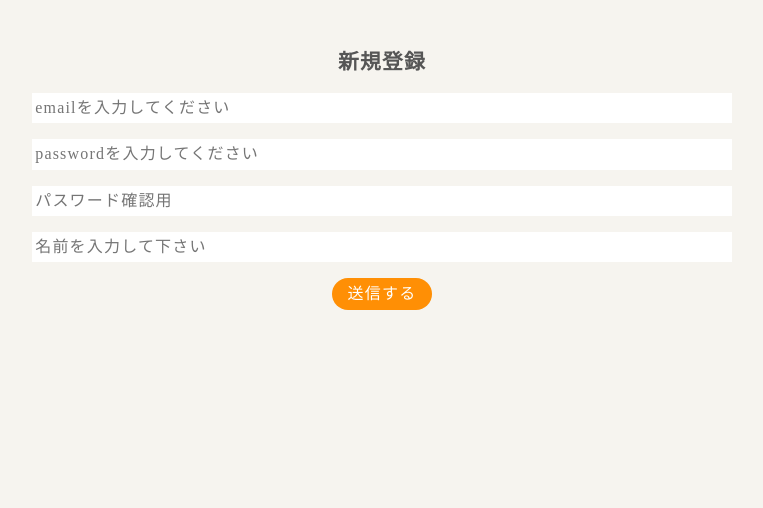
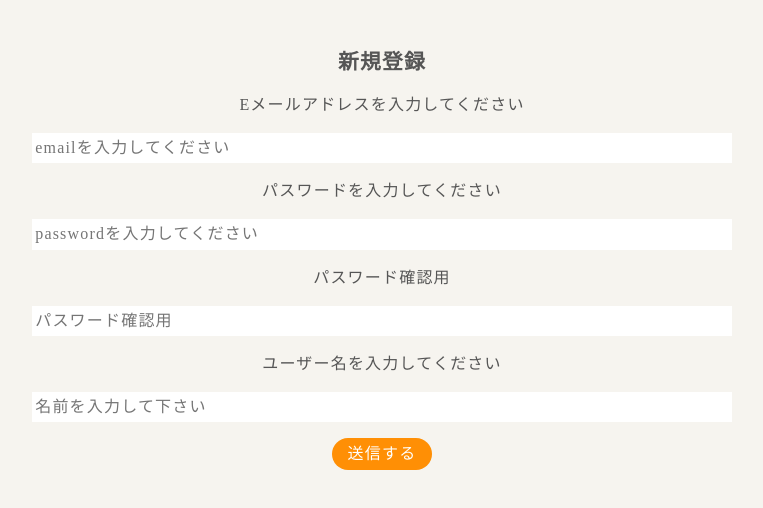
Before and after one commit to kousei1015/recipe-front-with-react, a React (Vite) app: page /signup in a window 1280 px wide. Shown: the top 508 px of the page, without its empty margins (258-1021 px from the left). Built offline with nearby package versions, Linux system fonts and the light colour scheme; no server answers.

Commit message:
add: ログインページと新規登録ページのinputフィールドの説明としてpタグを追加

```diff
--- a/src/routes/signin/route.lazy.tsx
+++ b/src/routes/signin/route.lazy.tsx
@@ -45,6 +45,7 @@ function SignIn () {
   return (
     <form onSubmit={handleSubmit(onSubmit)} className={styles.wrapper}>
       <h2>ログインフォーム</h2>
+      <p>Eメールを入力してください</p>
       <input
         type="text"
         {...register("email")}
@@ -56,6 +57,7 @@ function SignIn () {
           {errors.email?.message}
         </p>
       )}
+      <p>パスワードを入力してください</p>
       <input
         type="password"
         {...register("password")}
--- a/src/routes/signup/route.lazy.tsx
+++ b/src/routes/signup/route.lazy.tsx
@@ -47,6 +47,7 @@ function SignUp () {
   return (
     <form onSubmit={handleSubmit(onSubmit)} className={styles.wrapper}>
       <h2>新規登録</h2>
+      <p>Eメールアドレスを入力してください</p>
       <input
         type="text"
         {...register("email")}
@@ -57,6 +58,7 @@ function SignUp () {
           {errors.email?.message}
         </p>
       )}
+      <p>パスワードを入力してください</p>
       <input
         type="password"
         {...register("password")}
@@ -67,6 +69,7 @@ function SignUp () {
           {errors.password?.message}
         </p>
       )}
+      <p>パスワード確認用</p>
       <input
         type="password"
         {...register("password_confirmation")}
@@ -77,6 +80,7 @@ function SignUp () {
           {errors.password_confirmation.message}
         </p>
       )}
+      <p>ユーザー名を入力してください</p>
       <input
         type="text"
         {...register("name")}
```
